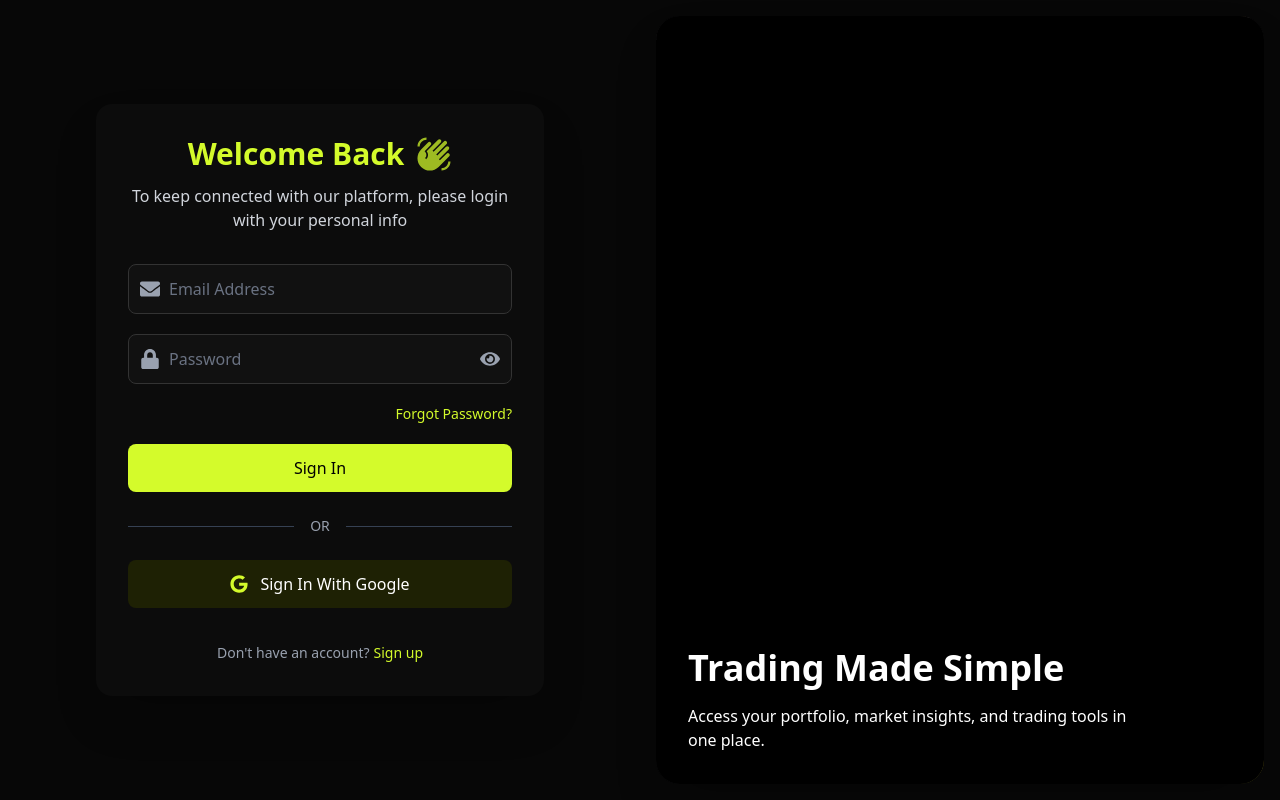
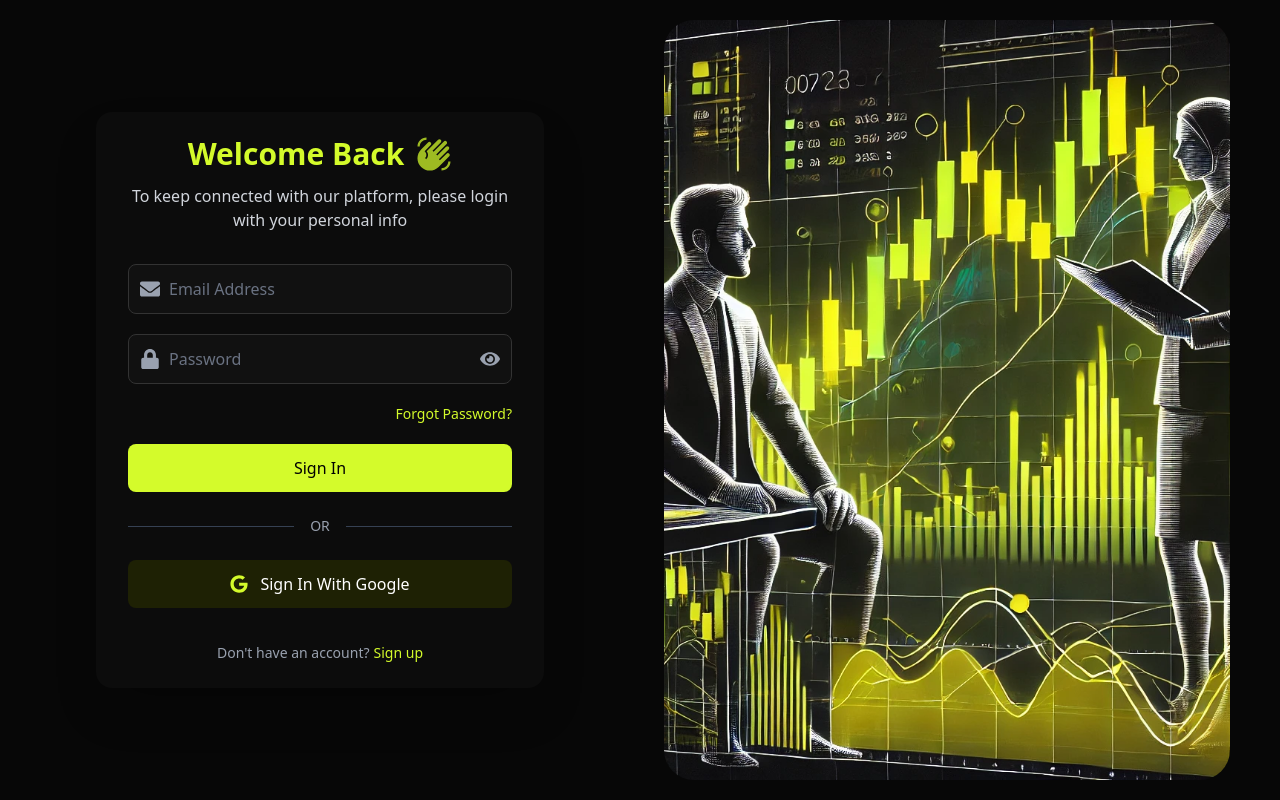
Before and after one commit to Brielle28/StockHub, a React (Vite) app in the folder StockHub_Frontend--/: page /login in a window 1280 px wide. Built offline with nearby package versions, Linux system fonts and the light colour scheme.

Commit message:
login page ui bug fix

```diff
--- a/StockHub_Frontend--/src/Components/Auth/Log.jsx
+++ b/StockHub_Frontend--/src/Components/Auth/Log.jsx
@@ -1,124 +1,3 @@
-// import React, { useState } from "react";
-// import { FaEnvelope, FaLock, FaEye, FaEyeSlash } from "react-icons/fa";
-// import { MdWavingHand } from "react-icons/md";
-// import { FaGoogle, FaFacebook } from "react-icons/fa";
-// const Login = () => {
-//   const [showPassword, setShowPassword] = useState(false);
-//   const [email, setEmail] = useState("");
-//   const [password, setPassword] = useState("");
-
-//   const togglePasswordVisibility = () => {
-//     setShowPassword(!showPassword);
-//   };
-
-//   const handleSubmit = (e) => {
-//     e.preventDefault();
-//     // Add login logic here
-//     console.log("Login attempted", { email, password });
-//   };
-
-//   return (
-//     <div className="min-h-screen w-[50%] bg-transparent flex items-center justify-center px-">
-//       <div className="bg-transparent shadow-lg rounded-xl w-full max-w-md p-5">
-//         <div className="text-center mb-6">
-//           <div className=" font-bold text-[#d4fb2b] flex items-center justify-center">
-//             <h2 className="text-[40px] font-bold">Welcome Back</h2>
-//             <MdWavingHand className="text-[40px] ml-3 " />
-//           </div>
-//           <p className="text-gray-300 mt-">
-//             To keep connected with our platform, please login with your personal
-//             info
-//           </p>
-//         </div>
-
-//         <form onSubmit={handleSubmit} className="space-y-4">
-//           <div className="relative">
-//             <div className="absolute inset-y-0 left-0 pl-3 flex items-center pointer-events-none">
-//               <FaEnvelope className="text-gray-400 w-5 h-5" />
-//             </div>
-//             <input
-//               type="email"
-//               placeholder="Email Address"
-//               value={email}
-//               onChange={(e) => setEmail(e.target.value)}
-//               className="w-full pl-10 pr-4 py-2 border border-[#d4fb2b] rounded-lg focus:outline-none focus:ring-0 text-gray-300 placeholder:text-gray-300"
-//               required
-//             />
-//           </div>
-
-//           <div className="relative">
-//             <div className="absolute inset-y-0 left-0 pl-3 flex items-center pointer-events-none">
-//               <FaLock className="text-gray-400 w-5 h-5" />
-//             </div>
-//             <input
-//               type={showPassword ? "text" : "password"}
-//               placeholder="Password"
-//               value={password}
-//               onChange={(e) => setPassword(e.target.value)}
-//               className="w-full pl-10 pr-4 py-2 border border-[#d4fb2b] rounded-lg focus:outline-none focus:ring-0 text-gray-300 placeholder:text-gray-300"
-//               required
-//             />
-//             <button
-//               type="button"
-//               onClick={togglePasswordVisibility}
-//               className="absolute inset-y-0 right-0 pr-3 flex items-center text-gray-400 hover:text-gray-600"
-//             >
-//               {showPassword ? (
-//                 <FaEyeSlash className="w-5 h-5" />
-//               ) : (
-//                 <FaEye className="w-5 h-5" />
-//               )}
-//             </button>
-//           </div>
-
-//           <div className="flex justify-end items-center">
-//             <a href="/forget-password" className="text-[#d4fb2b] hover:underline">
-//               Forgot Password?
-//             </a>
-//           </div>
-
-//           <button
-//             type="submit"
-//             className="w-full bg-[#d4fb2b] text-black font-medium py-2 rounded-lg transition duration-300"
-//           >
-//             Sign In
-//           </button>
-//         </form>
-
-//         <div className="my-4  w-full flex items-center justify-between">
-//           <div className="h-[2px] w-[170px] bg-white" />
-//           <h1 className="text-white">OR</h1>
-//           <div className="h-[2px] w-[170px] bg-white " />
-//           <div />
-//         </div>
-
-//         <div className="space-y-4">
-//         <button
-//             type="submit"
-//             className="flex items-center justify-center w-full bg-[#565f17] text-black font-medium py-2 rounded-lg hover:bg-[#d4fb2b] transition duration-300"
-//           >
-//           <FaGoogle className="mr-3 text-black" size={20} />
-//             Sign In With Google
-//           </button>
-
-//         </div>
-
-//         <div className="mt-10 text-center">
-//           <a href="/signUp" className="text-gray-300">
-//             Don't you have an account?
-//             <button
-//               className="ml-1 text-[#d4fb2b] hover:underline focus:outline-none"
-//             >
-//               Sign up
-//             </button>
-//           </a>
-//         </div>
-//       </div>
-//     </div>
-//   );
-// };
-
-// export default Login;
 import React, { useState } from "react";
 import { FaEnvelope, FaLock, FaEye, FaEyeSlash, FaGoogle } from "react-icons/fa";
 import { MdWavingHand } from "react-icons/md";
@@ -139,7 +18,7 @@ const Login = () => {
   };
 
   return (
-    <div className="w-full max-w-md mx-auto bg-[#0c0c0c] shadow-2xl rounded-2xl p-6 sm:p-8">
+    <div className="w-full max-w-md mx-auto bg-[#0c0c0c] shadow-2xl rounded-2xl p-6 md:px-8 md:">
       <div className="text-center mb-8 w-full">
         <div className="font-bold text-[#d4fb2b] flex items-center justify-center mb-3 w-full">
           <h2 className="md:text-3xl text-[25px] font-bold">Welcome Back</h2>
--- a/StockHub_Frontend--/src/Pages/LoginPage.jsx
+++ b/StockHub_Frontend--/src/Pages/LoginPage.jsx
@@ -1,49 +1,21 @@
-// import React from "react";
-// import Login from "../Components/Auth/Log.jsx";
-
-// const LoginPage = () => {
-//   return (
-//     <>
-//       <div className="flex md:flex-row items-center justify-center min-h-screen bg-[#070707]">
-//         <Login />
-//         <div className="w-[48%] h-screen flex items-center justify-center py-5 px-6">
-//         <div
-//           className="w-full h-full rounded-[30px] bg-cover bg-center bg-no-repeat"
-//           style={{ backgroundImage: "url('/yello.webp')" }}
-//         />
-//         </div>
-
-//       </div>
-//     </>
-//   );
-// };
-
-// export default LoginPage;
 import React from "react";
 import Login from "../Components/Auth/Log.jsx";
-
+import "../../src/index.css"
 const LoginPage = () => {
   return (
     <div className="min-h-screen bg-[#070707] overflow-hidden">
       <div className="flex flex-col lg:flex-row min-h-screen">
         {/* Login Section */}
-        <div className="w-full lg:w-1/2 flex items-center justify-center px-4 sm:px-6 lg:px-8 py-12">
+        <div className="w-full h-screen lg:w-1/2 flex items-center justify-center px-4 sm:px-6 lg:px-8 py-12 scrollbar-hidden overflow-y-scroll">
           <Login />
         </div>
 
         {/* Image Section */}
-        <div className="hidden lg:flex w-1/2 h-screen relative">
+        <div className="hidden w-[48%] h-screen md:flex items-center justify-center py-5 px-6">
           <div
-            className="absolute inset-0 m-4 rounded-3xl bg-cover bg-center bg-no-repeat shadow-2xl transform transition-transform duration-700 hover:scale-[1.01]"
+            className="w-full h-full rounded-[30px] bg-cover bg-center bg-no-repeat"
             style={{ backgroundImage: "url('/yello.webp')" }}
           />
-          <div className="absolute inset-0 m-4 rounded-3xl bg-black bg-opacity-10 backdrop-blur-sm" />
-          <div className="absolute bottom-12 left-12 max-w-md">
-            <h2 className="text-4xl font-bold text-white mb-4">Trading Made Simple</h2>
-            <p className="text-white text-opacity-80">
-              Access your portfolio, market insights, and trading tools in one place.
-            </p>
-          </div>
         </div>
       </div>
     </div>
--- a/StockHub_Frontend--/src/index.css
+++ b/StockHub_Frontend--/src/index.css
@@ -1,2 +1,13 @@
 @import "tailwindcss";
 @plugin "daisyui";
+
+/* Hide scrollbar for Chrome, Safari and Opera */
+.scrollbar-hidden::-webkit-scrollbar {
+    display: none;
+  }
+
+  /* Hide scrollbar for IE, Edge and Firefox */
+  .scrollbar-hidden {
+    -ms-overflow-style: none;  /* IE and Edge */
+    scrollbar-width: none;     /* Firefox */
+  }
```
Also changed, not shown: StockHub_Frontend--/blacck.jpg (deleted).
